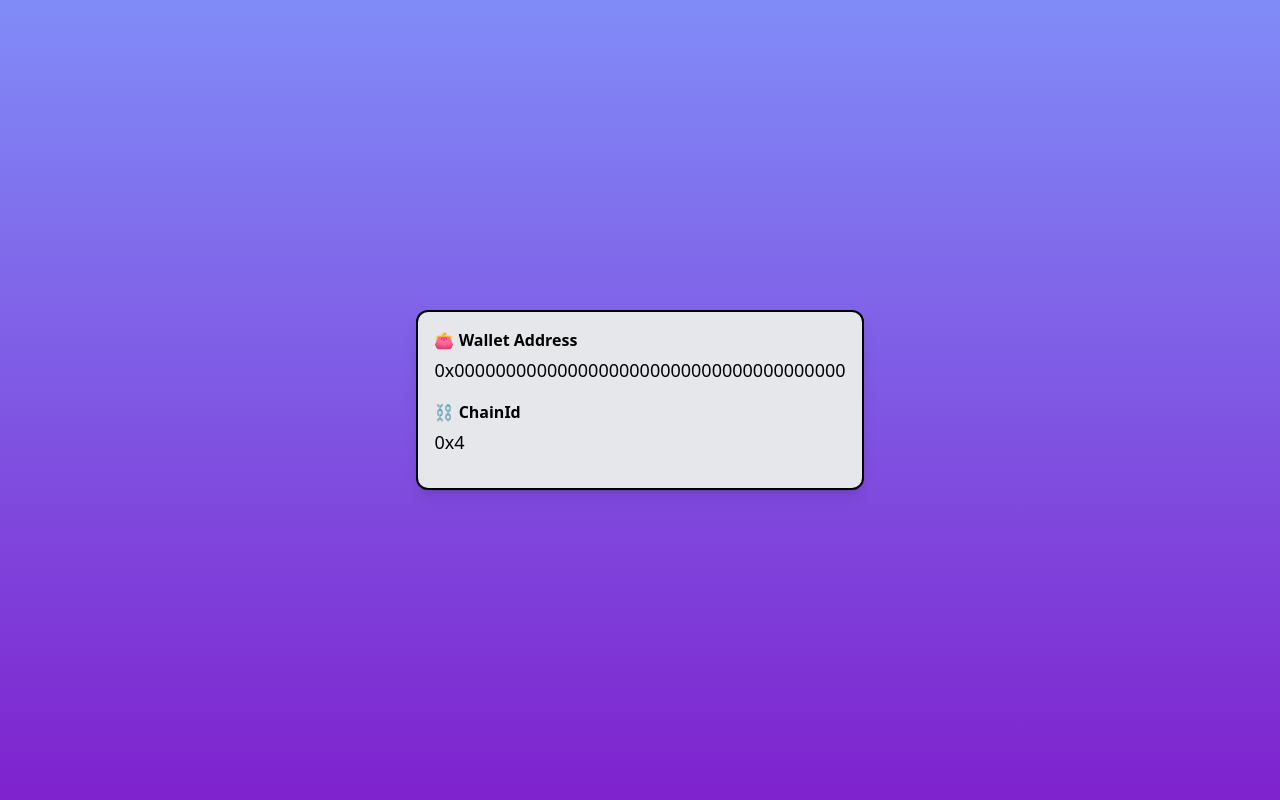
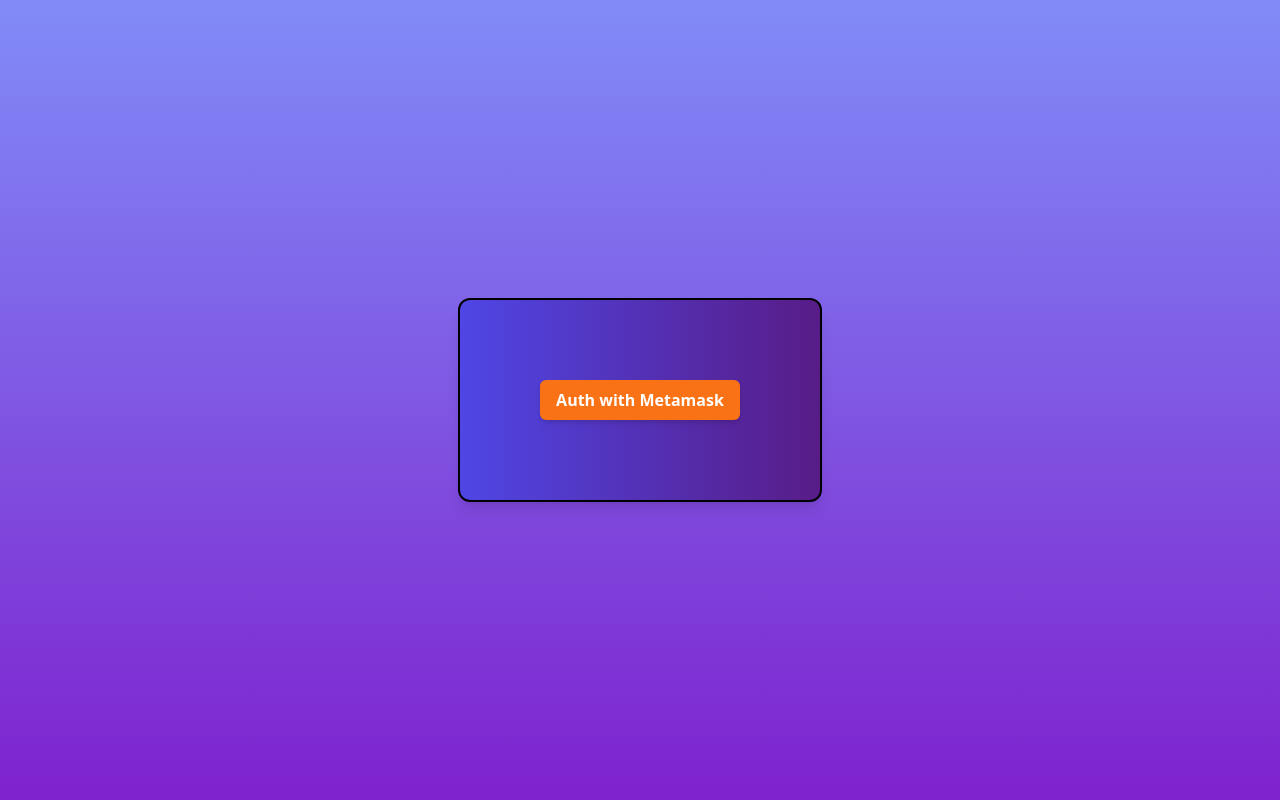
Before and after one commit to overgrowninfnat/react-metamask-starter, a React (Create React App) app: page / in a window 1280 px wide. Shown: the top 800 px of the page. Built offline with nearby package versions, Linux system fonts and the light colour scheme.

Commit message:
starter template

```diff
--- a/src/App.js
+++ b/src/App.js
@@ -1,15 +1,15 @@
-import React from 'react'
+import React from "react";
 
-import AuthPage from './components/AuthPage'
-import HomePage from './components/HomePage'
+import AuthPage from "./components/AuthPage";
+import HomePage from "./components/HomePage";
 
 function App() {
   return (
     <>
-      {/* <AuthPage /> */}
+      <AuthPage />
       <HomePage />
     </>
-   )
+  );
 }
 
 export default App;
--- a/src/components/AuthPage.js
+++ b/src/components/AuthPage.js
@@ -1,13 +1,19 @@
-import React from 'react'
+import React from "react";
+
+const style = {
+  main: "w-screen h-screen flex justify-center items-center bg-gradient-to-b from-indigo-400 to-purple-700",
+  card: "max-w-md h-auto p-20 bg-gradient-to-r from-indigo-600 to-purple-900 border-2 border-black rounded-xl shadow-lg",
+  button:
+    "bg-orange-500 text-white font-bold px-4 py-2 rounded-md shadow-md hover:bg-orange-600 hover:shadow-2xl transition duration-300",
+};
 
 export default function AuthPage() {
-  return(
-    <div className='w-screen h-screen flex justify-center items-center bg-gradient-to-b from-indigo-400 to-purple-700'>
-      <div className='max-w-md h-auto p-20 bg-gradient-to-r from-indigo-600 to-purple-900 border-2 border-black rounded-xl shadow-lg'>
-        <button className='bg-orange-500 text-white font-bold px-4 py-2 rounded-md shadow-md hover:bg-orange-600 hover:shadow-2xl transition duration-300'>
-          Auth with Metamask
-        </button>
+  return (
+    <div className={style.main}>
+      <div className={style.card}>
+        {" "}
+        <button className={style.button}> Auth with Metamask </button>{" "}
       </div>
     </div>
-  )
+  );
 }
--- a/src/components/HomePage.js
+++ b/src/components/HomePage.js
@@ -1,14 +1,21 @@
 import React from 'react'
 
+const style = {
+  main: 'w-screen h-screen flex justify-center items-center bg-gradient-to-b from-indigo-400 to-purple-700',
+  card: 'max-w-lg h-auto px-4 py-4 flex flex-col bg-gray-200 border-2 border-black rounded-xl shadow-lg',
+  title: 'font-bold mb-1',
+  text: 'text-xs md:text-md lg:text-lg mb-4',
+}
+
 export default function HomePage() {
-  return(
-    <div className='w-screen h-screen flex justify-center items-center bg-gradient-to-b from-indigo-400 to-purple-700'>
-      <div className='max-w-md h-auto px-4 py-4 flex flex-col bg-gray-200 border-2 border-black rounded-xl shadow-lg'>
-        <p className="font-bold mb-1">👛 {' '} Wallet Address</p>
-        <p className="text-xs md:text-md lg:text-lg mb-4">0x00000000000000000000000000000000000000</p>
-        <p className="font-bold mb-1">⛓️  {''} ChainId</p>
-        <p className='text-xs md:text-md lg:text-lg mb-4'>0x4</p>
+  return (
+    <div className={style.main}>
+      <div className={style.card}>
+        <p className={style.title}>👛 Wallet Address</p>
+        <p className={style.text}>0x00000000000000000000000000000000000000</p>
+        <p className={style.title}>⛓️ {''} ChainId</p>
+        <p className={style.text}>0x4</p>
       </div>
     </div>
- )
+  )
 }
```
